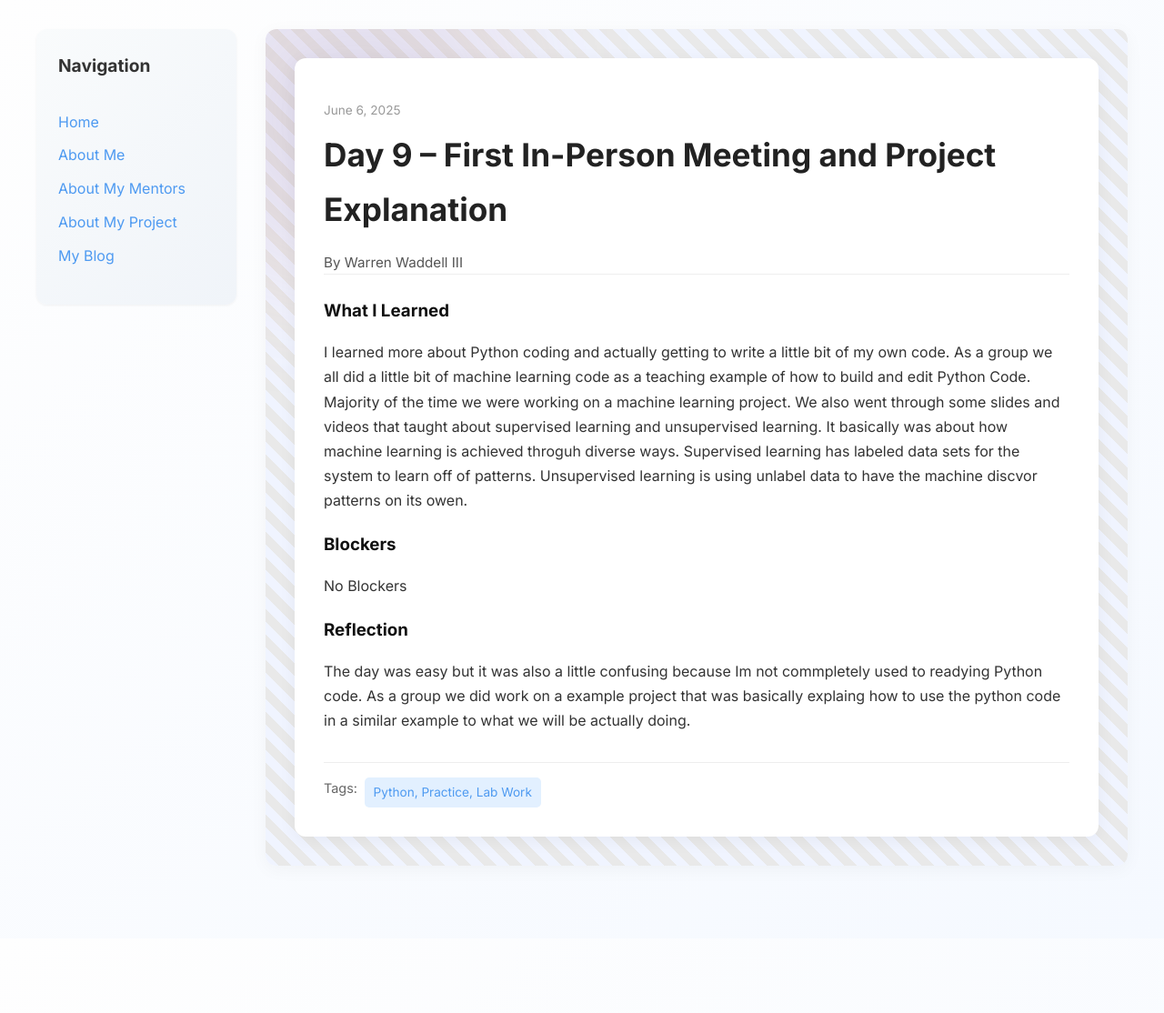
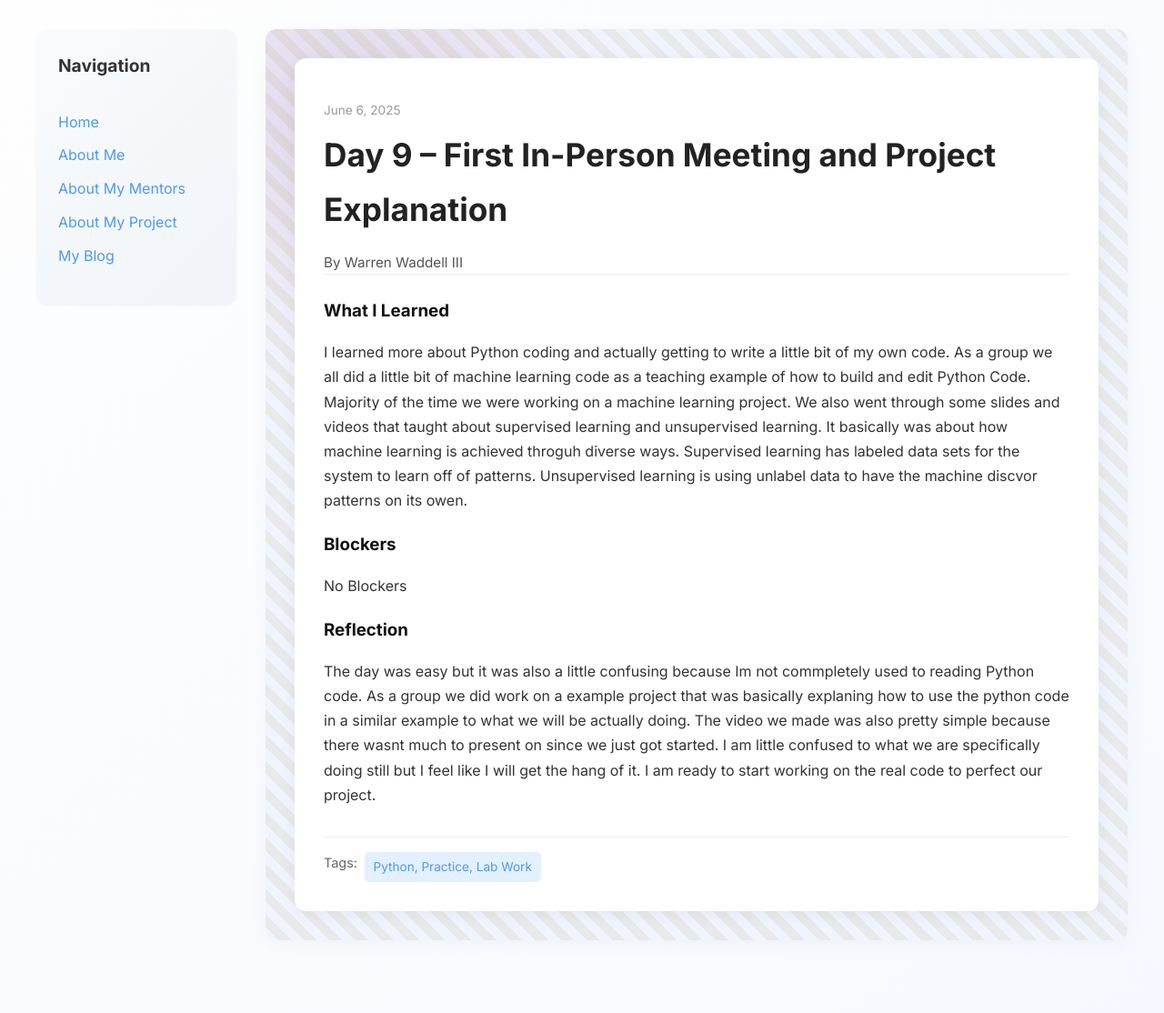
Before and after one commit to Waddelltre3/Waddelltre3.github.io, a Jekyll site: the page built from _posts/2025-06-06-day-9.md, in a window 1280 px wide. Shown: the whole page at 91% size. Built offline with Jekyll 4.4.1, drawn with Linux system fonts in a browser that asks for light colours; before the commit the page ends 1032 px from its top, so only the background shows below that.

Commit message:
Update 2025-06-06-day-9.md

```diff
--- a/_posts/2025-06-06-day-9.md
+++ b/_posts/2025-06-06-day-9.md
@@ -13,5 +13,5 @@ blockers: |
   No Blockers
 
 reflection: |
-  The day was easy but it was also a little confusing because Im not commpletely used to readying Python code. As a group we did work on a example project that was basically explaing how to use the python code in a similar example to what we will be actually doing.
+  The day was easy but it was also a little confusing because Im not commpletely used to reading Python code. As a group we did work on a example project that was basically explaning how to use the python code in a similar example to what we will be actually doing. The video we made was also pretty simple because there wasnt much to present on since we just got started. I am little confused to what we are specifically doing still but I feel like I will get the hang of it. I am ready to start working on the real code to perfect our project.
 ---
```
